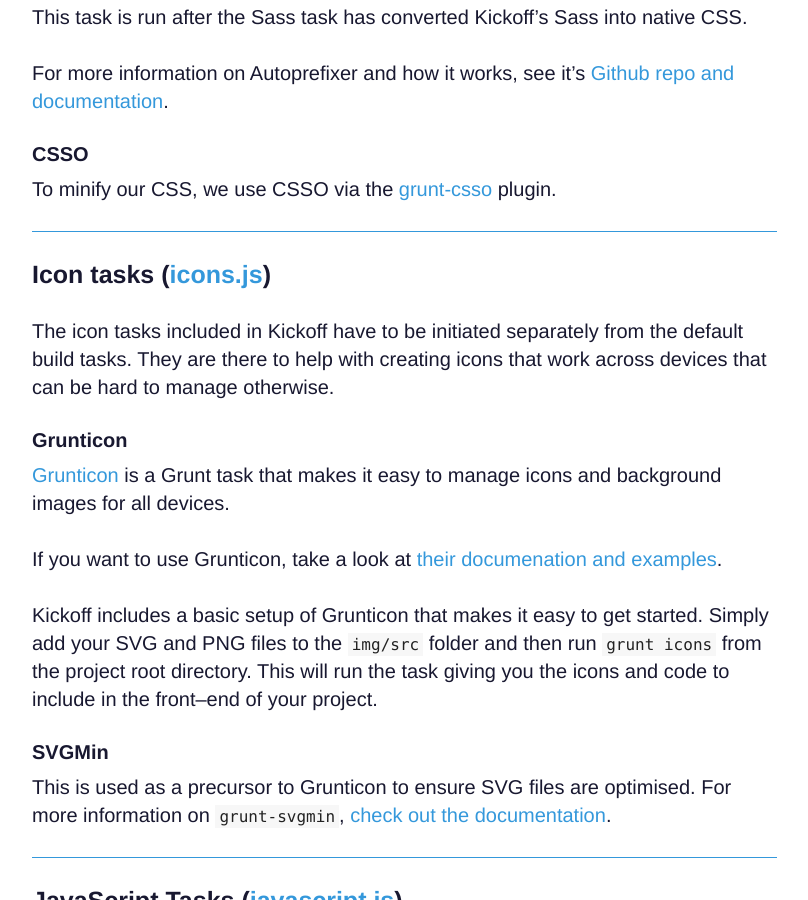
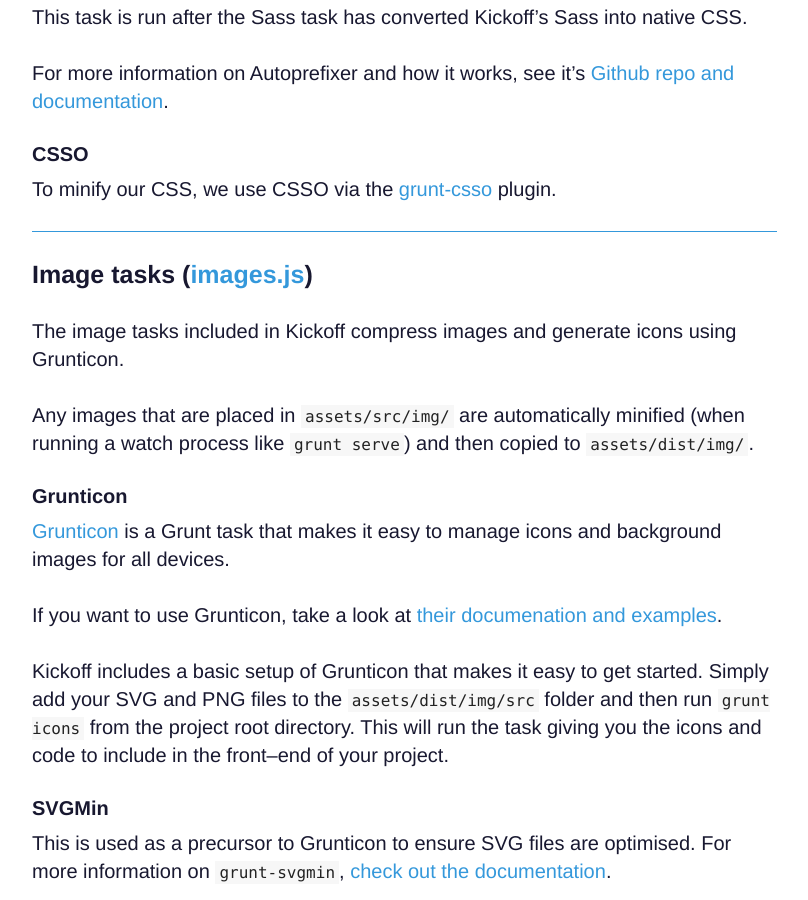
Before and after one commit to TryKickoff/trykickoff.github.io, a Jekyll site: the page built from learn/grunt.md, in a window 1280 px wide and 900 px high, scrolled down 11250 px. Shown: the whole window, without its empty margins (363-1171 px from the left). Built offline with Jekyll 4.4.1, drawn with Linux system fonts in a browser that asks for light colours; nearby versions of some CDN libraries; Markdown is read by kramdown in place of the engine named in the settings; comment, search, counter and statistics services are not loaded.

Commit message:
rename `tmwagency` to `trykickoff`

```diff
--- a/_data/showcase.yml
+++ b/_data/showcase.yml
@@ -1,6 +1,5 @@
 - name: Go Energy Shopping
   img: goenergyshopping.jpg
-  url: https://github.com/tmwagency/kickoff
 
 - name: Lynx Peace
   img: lynxpeace.jpg
--- a/bower.json
+++ b/bower.json
@@ -1,7 +1,7 @@
 {
   "name": "kickoff",
   "version": "4.0.0",
-  "homepage": "https://github.com/tmwagency/kickoff",
+  "homepage": "https://github.com/trykickoff/kickoff",
   "authors": [
     {
       "name": "Zander Martineau",
--- a/learn/grunt.md
+++ b/learn/grunt.md
@@ -454,9 +454,11 @@
 To minify our CSS, we use CSSO via the [grunt-csso](https://github.com/t32k/grunt-csso) plugin.
 
 ---
-### Icon tasks ([icons.js](https://github.com/tmwagency/kickoff/blob/master/_grunt-configs/icons.js))
+### Image tasks ([images.js](https://github.com/tmwagency/kickoff/blob/master/_grunt-configs/images.js))
 
-The icon tasks included in Kickoff have to be initiated separately from the default build tasks.  They are there to help with creating icons that work across devices that can be hard to manage otherwise.
+The image tasks included in Kickoff compress images and generate icons using Grunticon.
+
+Any images that are placed in `assets/src/img/` are automatically minified (when running a watch process like `grunt serve`) and then copied to `assets/dist/img/`.
 
 <a name="task-grunticon"></a>
 #### Grunticon
@@ -465,7 +467,7 @@
 
 If you want to use Grunticon, take a look at [their documenation and examples](https://github.com/filamentgroup/grunticon).
 
-Kickoff includes a basic setup of Grunticon that makes it easy to get started.  Simply add your SVG and PNG files to the `img/src` folder and then run `grunt icons` from the project root directory.  This will run the task giving you the icons and code to include in the front–end of your project.
+Kickoff includes a basic setup of Grunticon that makes it easy to get started.  Simply add your SVG and PNG files to the `assets/dist/img/src` folder and then run `grunt icons` from the project root directory.  This will run the task giving you the icons and code to include in the front–end of your project.
 
 <a name="task-svgmin"></a>
 #### SVGMin
--- a/package.json
+++ b/package.json
@@ -3,17 +3,17 @@
   "title": "Kickoff Docs",
   "description": "Documentation for TMW's front-end framework",
   "version": "0.5.2",
-  "homepage": "https://github.com/tmwagency/kickoff",
+  "homepage": "https://github.com/trykickoff/kickoff",
   "author": {
     "name": "Zander Martineau",
     "url": "http://martineau.tv"
   },
   "repository": {
     "type": "git",
-    "url": "git://github.com/tmwagency/kickoff.git"
+    "url": "git://github.com/trykickoff/kickoff.git"
   },
   "bugs": {
-    "url": "https://github.com/tmwagency/kickoff/issues"
+    "url": "https://github.com/trykickoff/kickoff/issues"
   },
   "license": "MIT",
   "engines": {
--- a/styleguide.html
+++ b/styleguide.html
@@ -21,7 +21,7 @@
 		<div class="l-container">
 			<header role="banner">
 				<h1 class="interfaceType">Project Styleguide</h1>
-				<p>Please refer to <a href="http://tmwagency.github.io/kickoff/">Kickoff documentation</a> for markup info</p>
+				<p>Please refer to <a href="http://trykickoff.github.io/">Kickoff documentation</a> for markup info</p>
 			</header>
 
 			<h2 class="section-heading">Colours</h2>
```
Also changed, not shown: learn/get.md (+10 -8 lines).
